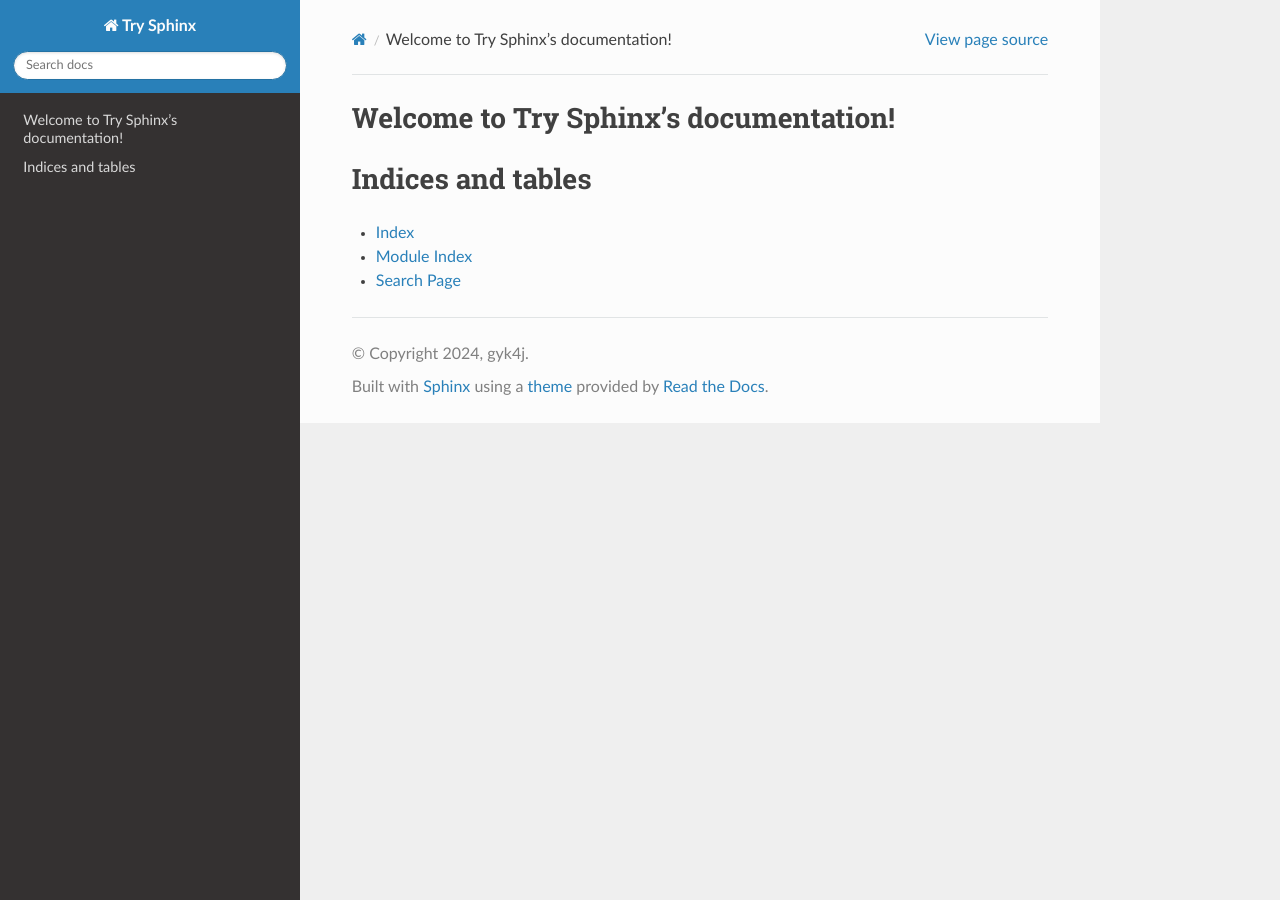
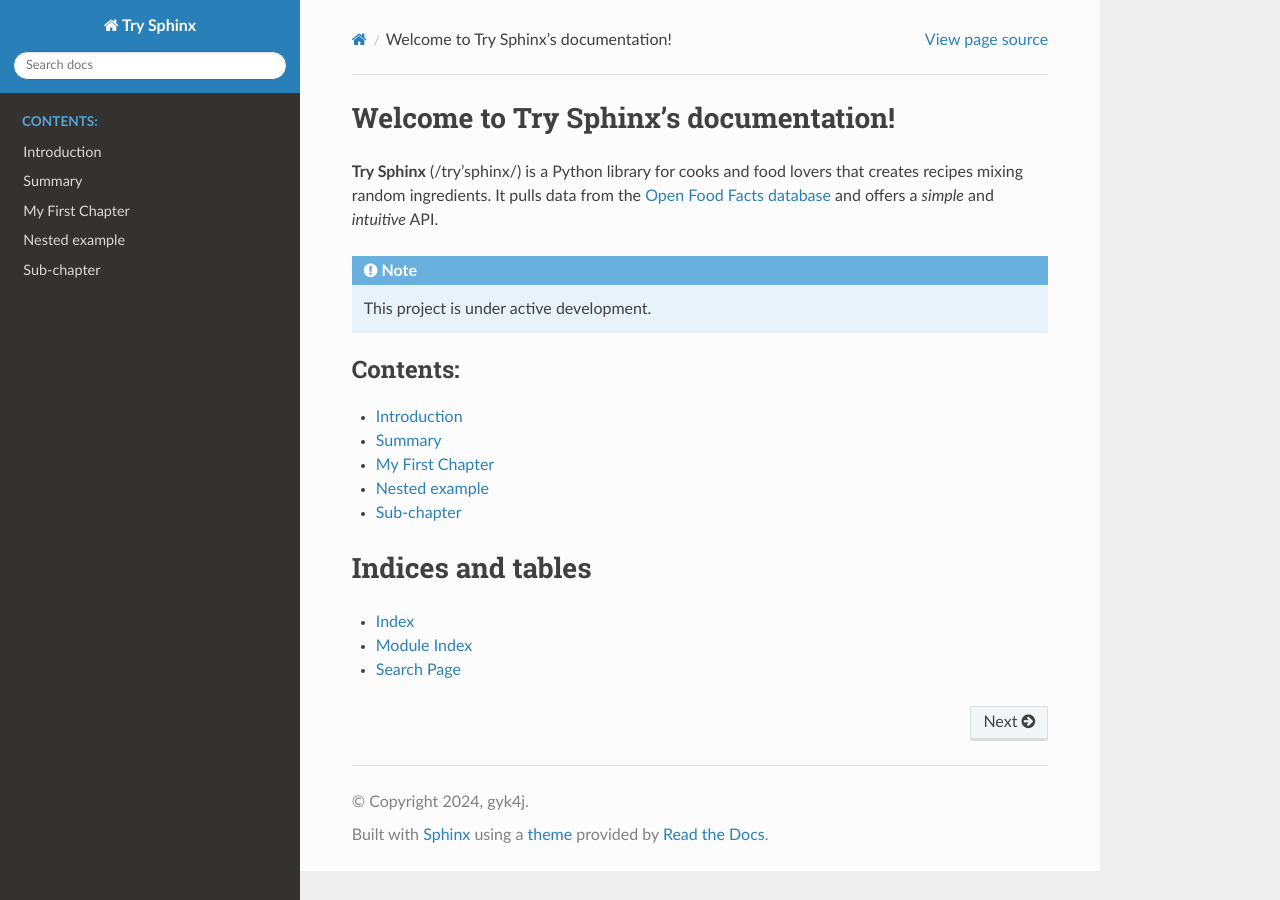
Before and after one commit to gyk4j/try-sphinx, a Sphinx documentation site: the page built from source/index.rst, in a window 1280 px wide. Built offline with Sphinx 7.4.7 and the Read the Docs theme 3.1.0, drawn with Linux system fonts in a browser that asks for light colours.

Commit message:
Add myST Parser and Markdown test files

```diff
--- /dev/null
+++ b/source/README.md
@@ -0,0 +1 @@
+# Introduction
--- /dev/null
+++ b/source/SUMMARY.md
@@ -0,0 +1,7 @@
+# Summary
+
+[Introduction](README.md)
+
+- [My First Chapter](my-first-chapter.md)
+- [Nested example](nested/README.md)
+    - [Sub-chapter](nested/sub-chapter.md)
--- a/source/conf.py
+++ b/source/conf.py
@@ -16,6 +16,7 @@
 
 extensions = [
     'sphinx_rtd_theme',
+    'myst_parser',
 ]
 
 templates_path = ['_templates']
--- a/source/index.rst
+++ b/source/index.rst
@@ -4,13 +4,26 @@
    contain the root `toctree` directive.
 
 Welcome to Try Sphinx's documentation!
-======================================
+===================================
+
+**Try Sphinx** (/try'sphinx/) is a Python library for cooks and food lovers that
+creates recipes mixing random ingredients.  It pulls data from the `Open Food
+Facts database <https://world.openfoodfacts.org/>`_ and offers a *simple* and
+*intuitive* API.
+
+.. note::
+
+   This project is under active development.
 
 .. toctree::
    :maxdepth: 2
    :caption: Contents:
 
-
+   README.md
+   SUMMARY.md
+   my-first-chapter.md
+   nested/README.md
+   nested/sub-chapter.md
 
 Indices and tables
 ==================
--- /dev/null
+++ b/source/my-first-chapter.md
@@ -0,0 +1,3 @@
+# My First Chapter
+
+Fill out your content here.
--- /dev/null
+++ b/source/nested/README.md
@@ -0,0 +1 @@
+# Nested example
--- /dev/null
+++ b/source/nested/sub-chapter.md
@@ -0,0 +1 @@
+# Sub-chapter
```
Also changed, not shown: 1 other file.
